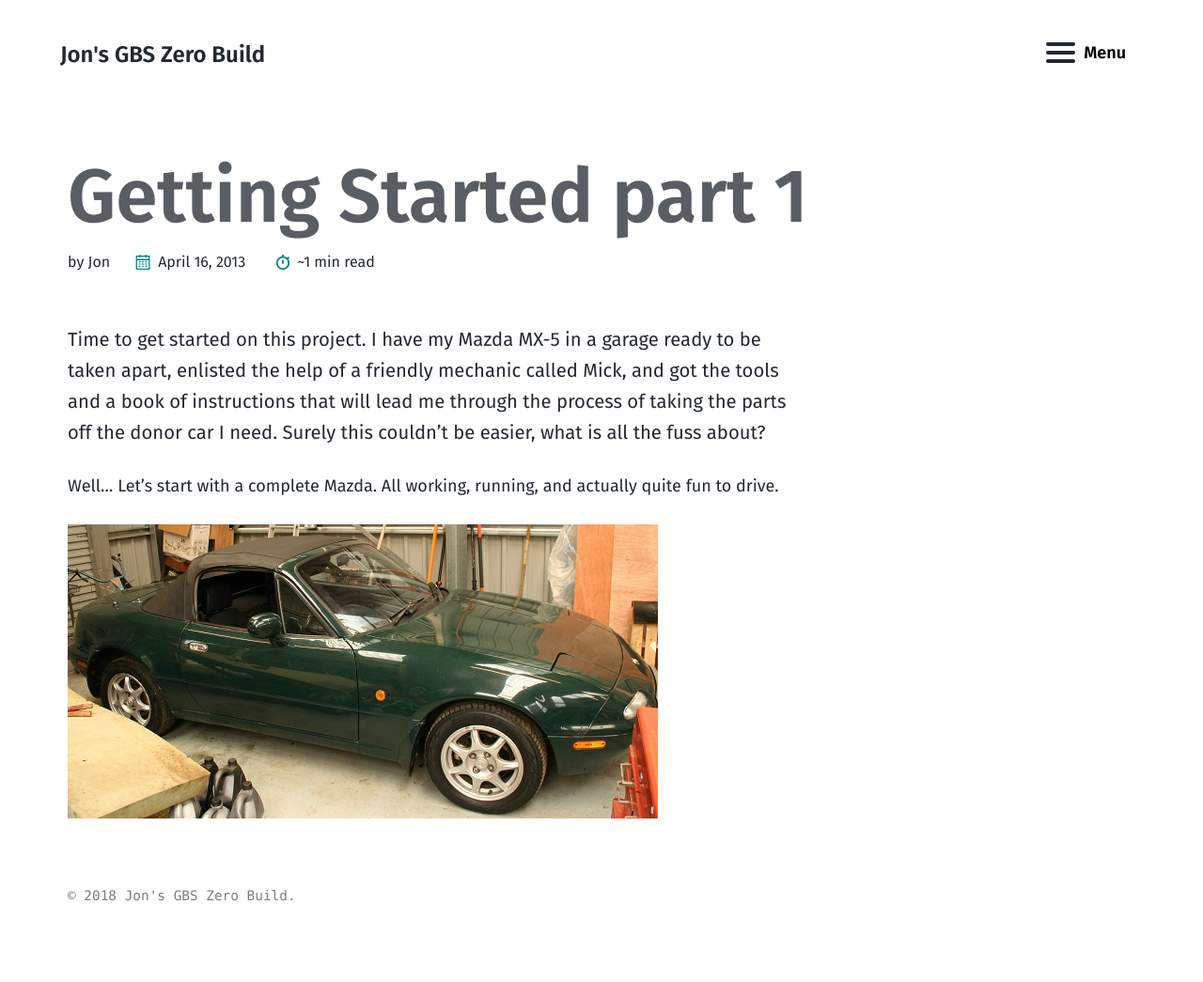
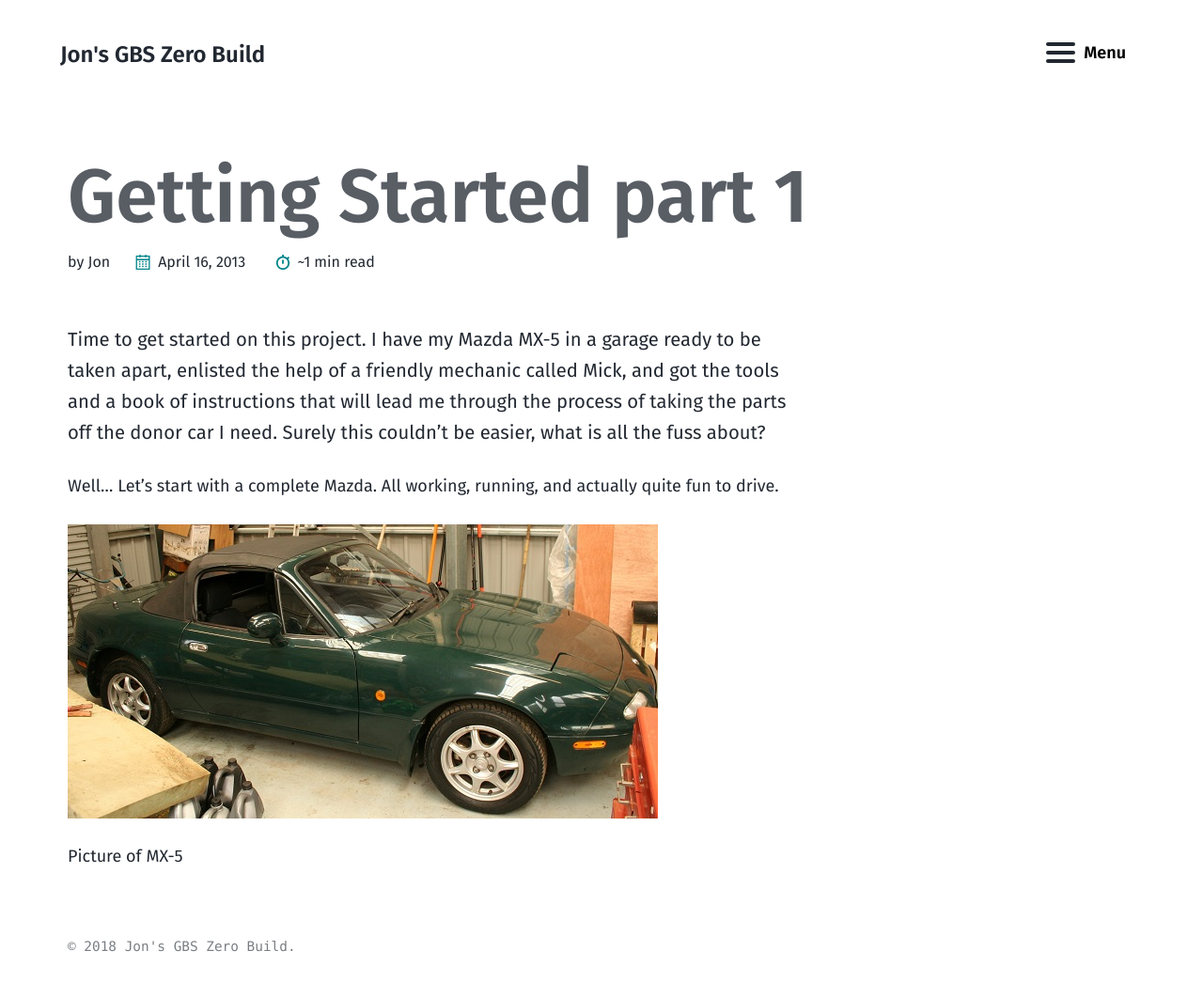
Before and after one commit to jonpage23/zero, a Jekyll site: the page built from _posts/2013-04-16-getting-started-1.md, in a window 1280 px wide. Shown: the whole page at 94% size. Built offline with Jekyll 4.4.1, drawn with Linux system fonts in a browser that asks for light colours; before the commit the page ends 991 px from its top, so only the background shows below that.

Commit message:
Update 2013-04-16-getting-started-1.md

```diff
--- a/_posts/2013-04-16-getting-started-1.md
+++ b/_posts/2013-04-16-getting-started-1.md
@@ -15,3 +15,5 @@ Time to get started on this project. I have my Mazda MX-5 in a garage ready to b
 Well... Let's start with a complete Mazda. All working, running, and actually quite fun to drive.
 
 ![Mazda MX-5](/images/MX5-full.jpg)
+
+Picture of MX-5
```
